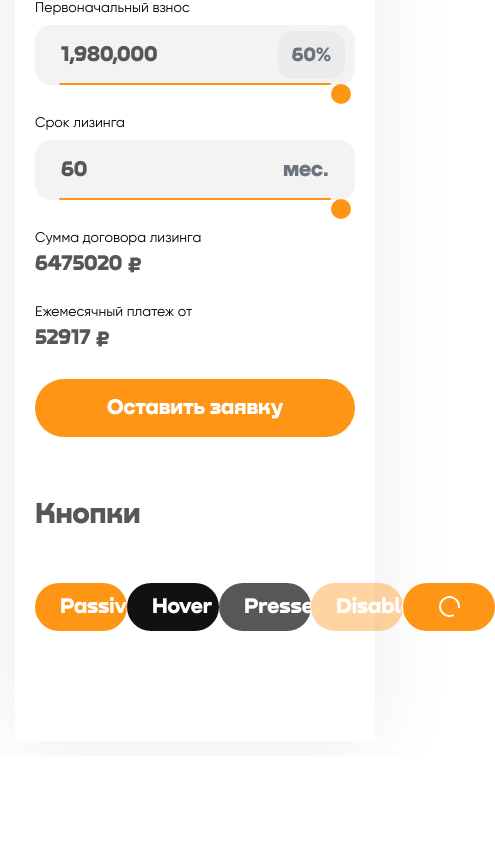
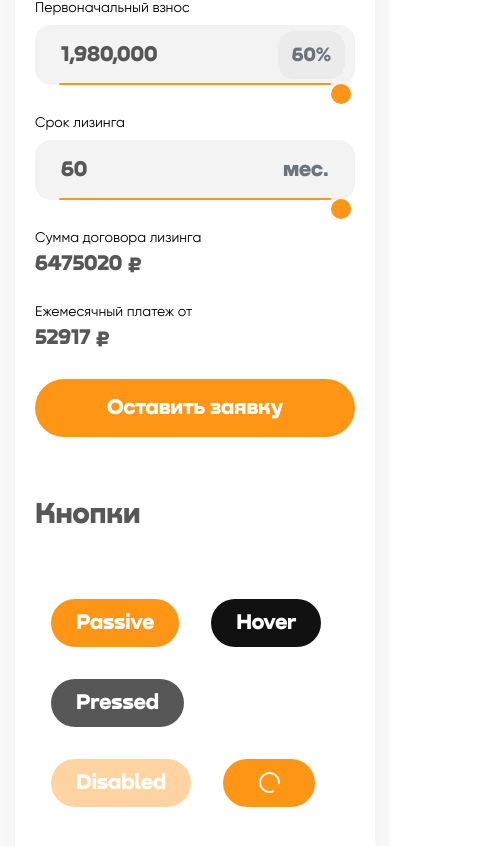
Before and after one commit to nikita-developer/oxem, a Vue app: page / in a window 390 px wide. Shown: the part 332-1178 px from the top of the page, 495 px wide, since content can reach past the window. Before the commit the page ends 1088 px from the top, so only its background shows below. Built offline with nearby package versions, Linux system fonts and the light colour scheme.

Commit message:
адаптив для кнопок

```diff
--- a/src/components/ElementsState/ElementsState.vue
+++ b/src/components/ElementsState/ElementsState.vue
@@ -2,11 +2,11 @@
     <div class="elements-state">
         <div class="elements-state__title">Кнопки</div>
         <div class="elements-state__row elements-state__row--btns">
-            <button class="btn">Passive</button>
-            <button class="btn hover">Hover</button>
-            <button class="btn active">Pressed</button>
-            <button class="btn disabled">Disabled</button>
-            <button class="btn loading"></button>
+            <button class="elements-state__btn btn">Passive</button>
+            <button class="elements-state__btn btn hover">Hover</button>
+            <button class="elements-state__btn btn active">Pressed</button>
+            <button class="elements-state__btn btn disabled">Disabled</button>
+            <button class="elements-state__btn btn loading"></button>
         </div>
     </div>
 </template>
--- a/src/components/ElementsState/styles/elements-state.scss
+++ b/src/components/ElementsState/styles/elements-state.scss
@@ -10,8 +10,13 @@
     &__row {
         &--btns {
             display: flex;
-            justify-content: space-between;
+            flex-wrap: wrap;
             margin-bottom: 60px;
         }
     }
+
+    &__btn {
+        margin: 1rem;
+        flex-grow: 0 0 auto;
+    }
 }
```
